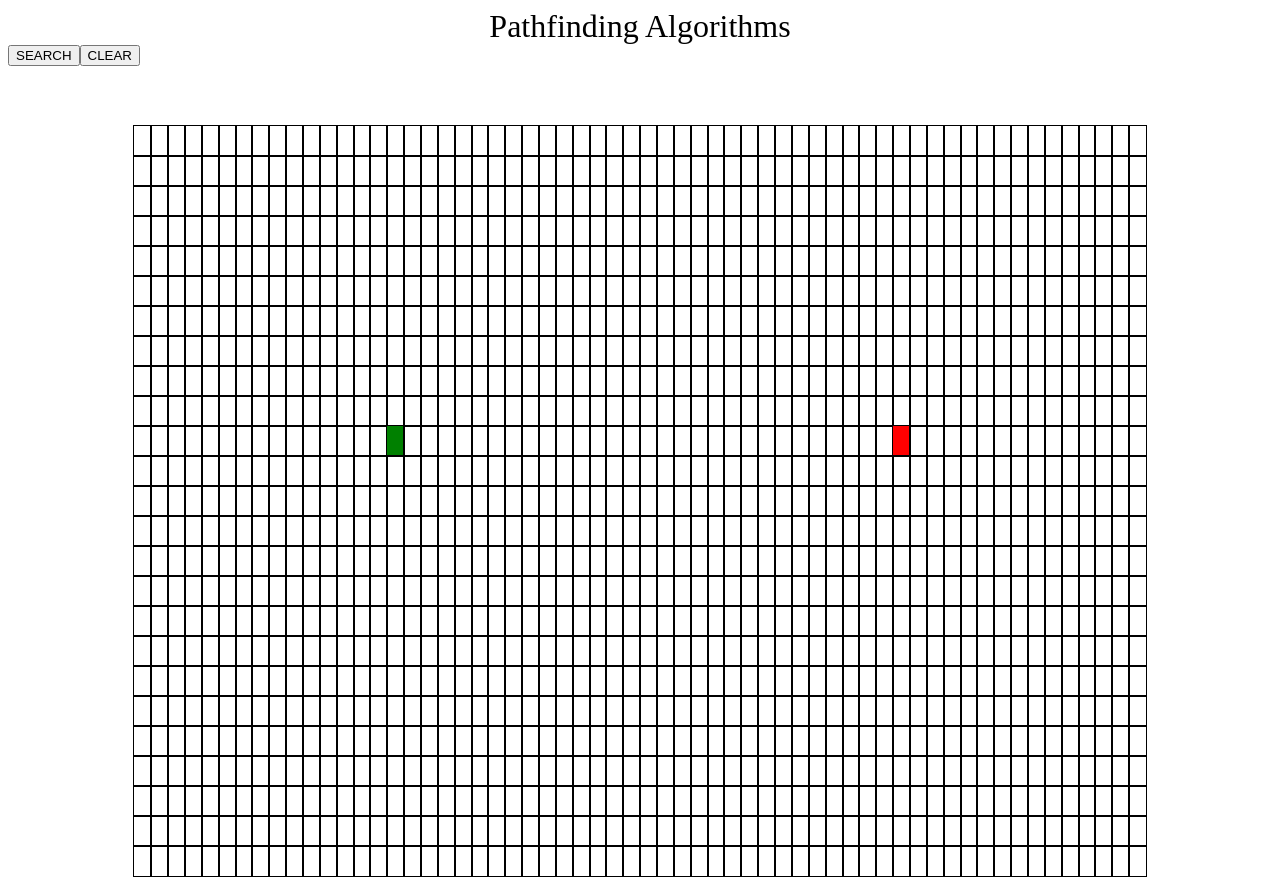
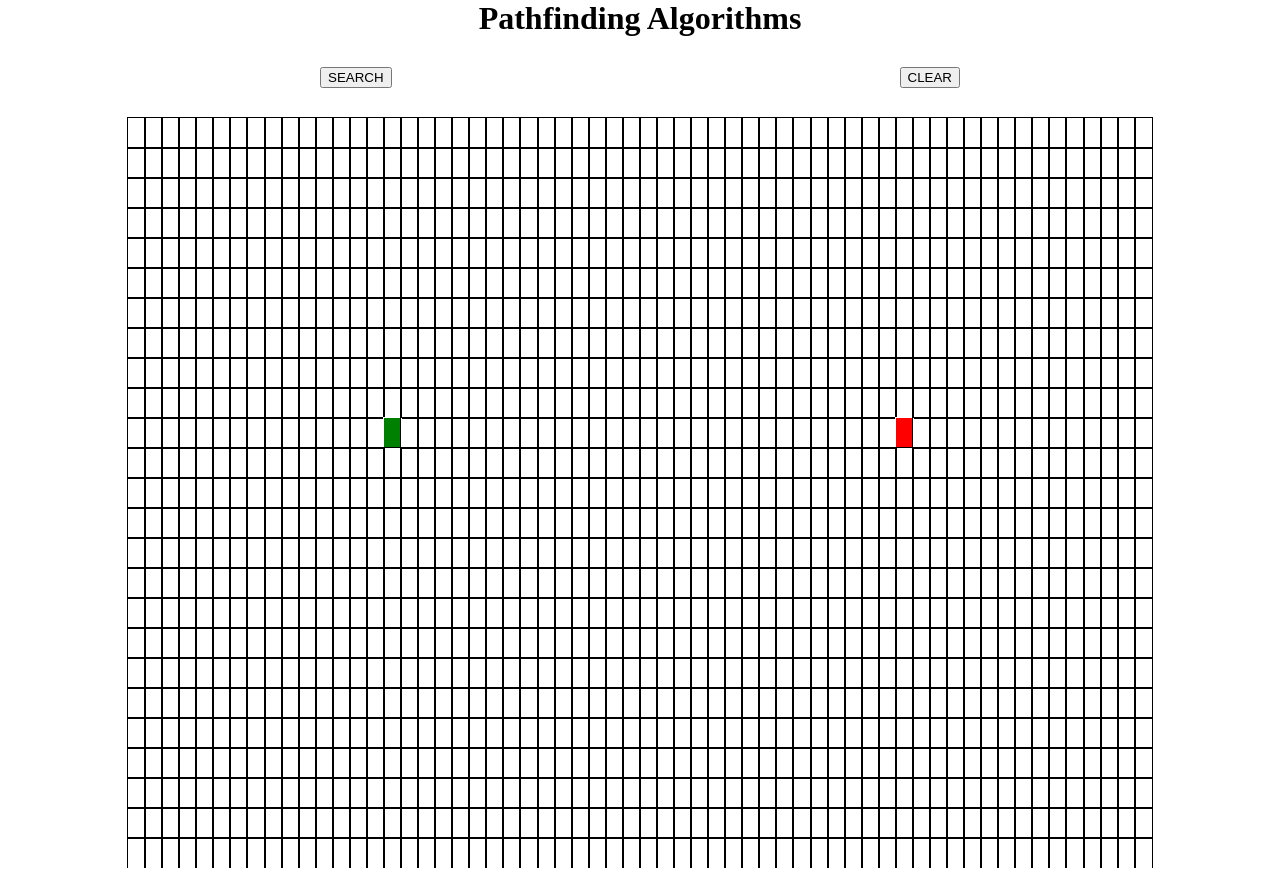
Before and after one commit to StephenPalazzo/PathFinder-Visualizer, a React (Create React App) app: page / in a window 1280 px wide. Built offline with nearby package versions, Linux system fonts and the light colour scheme.

Commit message:
Baisc Pathfinder working

```diff
--- /dev/null
+++ b/public/index.css
@@ -0,0 +1,14 @@
+.body {
+  position: absolute;
+  top: 0;
+  left: 0;
+  width: 100%;
+  height: 100%;
+}
+
+.title {
+  text-align: center;
+  font-size: xx-large;
+  font-weight: 800;
+  color: #000;
+}
--- a/public/index.html
+++ b/public/index.html
@@ -5,13 +5,14 @@
     <meta charset="utf-8" />
     <meta name="viewport" content="width=device-width, initial-scale=1" />
     <link rel="icon" href="%PUBLIC_URL%/favicon.ico" />
+    <link rel="stylesheet" href="index.css" />
   </head>
   <body>
-    <div class="navbar" style="text-align: center; font-size: xx-large">
-      Pathfinding Algorithms
-    </div>
-    <div class="content">
-      <div id="root"></div>
+    <div class="body">
+      <div class="title">Pathfinding Algorithms</div>
+      <div class="content">
+        <div id="root"></div>
+      </div>
     </div>
   </body>
 </html>
--- a/src/components/Grid/Grid.css
+++ b/src/components/Grid/Grid.css
@@ -1,7 +1,12 @@
+.grid-controls {
+  display: flex;
+  justify-content: space-between;
+  margin: 30px auto 0px;
+  width: 50%;
+}
 .grid {
-  margin: auto;
+  margin: 30px auto 0px;
   width: 80%;
-  padding: 60px 0 0 0;
 }
 
 .gridColumn {
--- a/src/components/Grid/Node/Node.css
+++ b/src/components/Grid/Node/Node.css
@@ -7,8 +7,25 @@
 
 .node-start {
   background-color: green;
+  outline: 1px solid white;
 }
 
 .node-end {
   background-color: red;
+  outline: 1px solid white;
 }
+
+.node-wall {
+  background-color: black;
+  outline: 1px solid white;
+}
+
+.node-visited {
+  background-color: aqua;
+  outline: 1px solid white;
+}
+
+.node-path {
+  background-color: yellow;
+  outline: none;
+}
--- a/src/components/Grid/Node/Node.jsx
+++ b/src/components/Grid/Node/Node.jsx
@@ -1,8 +1,23 @@
 import React from 'react';
 import './Node.css';
 
-export default function Node({ row, column, isStart, isEnd }) {
-  const nodeType = isStart ? 'node-start' : isEnd ? 'node-end' : '';
+export default function Node({
+  row,
+  column,
+  isStart,
+  isEnd,
+  isWall,
+  isVisited,
+}) {
+  const nodeType = isStart
+    ? 'node-start'
+    : isEnd
+    ? 'node-end'
+    : isWall
+    ? 'node-wall'
+    : isVisited
+    ? 'node-visited'
+    : '';
 
   return <div id={`${row}-${column}`} className={`node ${nodeType}`}></div>;
 }
```
